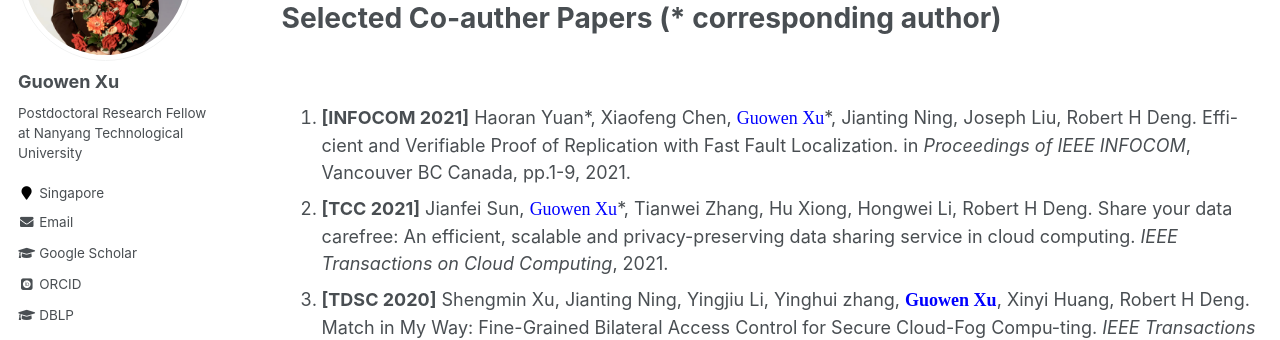
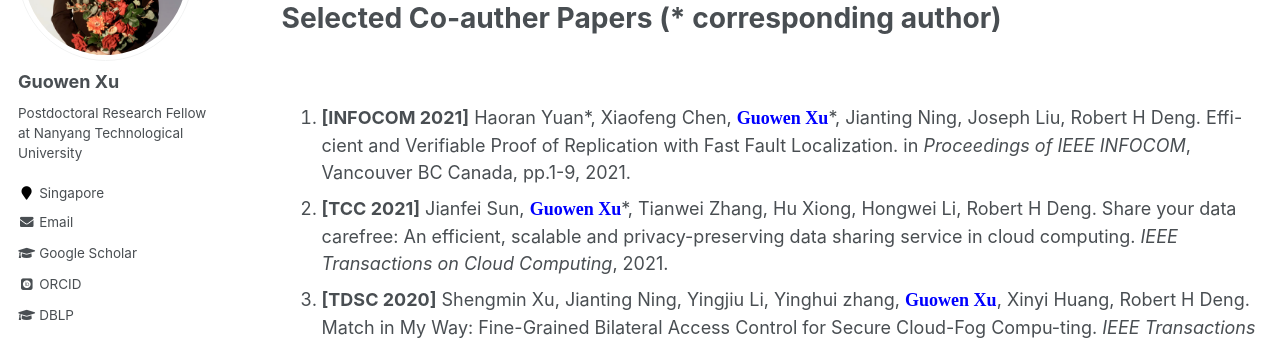
Before and after one commit to Guowen-xu/guowen-xu.github.io, a Jekyll site: the page built from _pages/publications.md, in a window 1280 px wide and 900 px high, scrolled down 1432 px. Shown: the part 150-490 px from the top of the window. Built offline with Jekyll 4.4.1, drawn with Linux system fonts in a browser that asks for light colours; some web fonts are replaced.

Commit message:
Update publications.md

```diff
--- a/_pages/publications.md
+++ b/_pages/publications.md
@@ -38,8 +38,8 @@ You can find my articles on my [Google Scholar](https://scholar.google.com.hk/ci
 &nbsp;&nbsp;&nbsp;&nbsp;&nbsp;&nbsp;&nbsp;&nbsp;
 
 
-1. **[INFOCOM 2021]** Haoran Yuan\*, Xiaofeng Chen, <font face="Times New Roman" color=blue size=4> Guowen Xu</font>\*, Jianting Ning, Joseph Liu, Robert H Deng.  Effi-cient and Verifiable Proof of Replication with Fast Fault Localization. in *Proceedings of IEEE INFOCOM*, Vancouver BC Canada, pp.1-9, 2021.
-2. **[TCC 2021]** Jianfei Sun,  <font face="Times New Roman" color=blue size=4> Guowen Xu</font>\*, Tianwei Zhang, Hu Xiong, Hongwei Li, Robert H Deng. Share your data carefree: An efficient, scalable and privacy-preserving data sharing service in cloud computing. *IEEE Transactions on Cloud Computing*, 2021.
+1. **[INFOCOM 2021]** Haoran Yuan\*, Xiaofeng Chen, **<font face="Times New Roman" color=blue size=4> Guowen Xu</font>**\*, Jianting Ning, Joseph Liu, Robert H Deng.  Effi-cient and Verifiable Proof of Replication with Fast Fault Localization. in *Proceedings of IEEE INFOCOM*, Vancouver BC Canada, pp.1-9, 2021.
+2. **[TCC 2021]** Jianfei Sun,  **<font face="Times New Roman" color=blue size=4> Guowen Xu</font>**\*, Tianwei Zhang, Hu Xiong, Hongwei Li, Robert H Deng. Share your data carefree: An efficient, scalable and privacy-preserving data sharing service in cloud computing. *IEEE Transactions on Cloud Computing*, 2021.
 3. **[TDSC 2020]** Shengmin Xu, Jianting Ning, Yingjiu Li, Yinghui zhang, **<font face="Times New Roman" color=blue size=4> Guowen Xu</font>**, Xinyi Huang, Robert H Deng. Match in My Way: Fine-Grained Bilateral Access Control for Secure Cloud-Fog Compu-ting. *IEEE Transactions on Dependable and Secure Computing*, 2020, DOI: 10.1109/TDSC.2020.3001557.
 4.  **[TDSC 2021]** Shengmin Xu, Jianting Ning, Xinyi Huang, Yingjiu Li,**<font face="Times New Roman" color=blue size=4> Guowen Xu</font>**. Untouchable Once Revok-ing: A Practical and Secure Dynamic EHR Sharing System via Cloud. *IEEE Transactions on Dependable and Secure Computing*, 2021, to appear.
 5.  **[TIFS 2021]** Xiaoyuan Liu, Hongwei Li, **<font face="Times New Roman" color=blue size=4> Guowen Xu</font>**, Zongqi Chen, Xiaoming Huang, and Rongxing Lu. 2021. Privacy-Enhanced Federated Learning against Poisoning Adversaries. *IEEE Transactions on Information Forensics and Security*, 2021, to appear.
```
